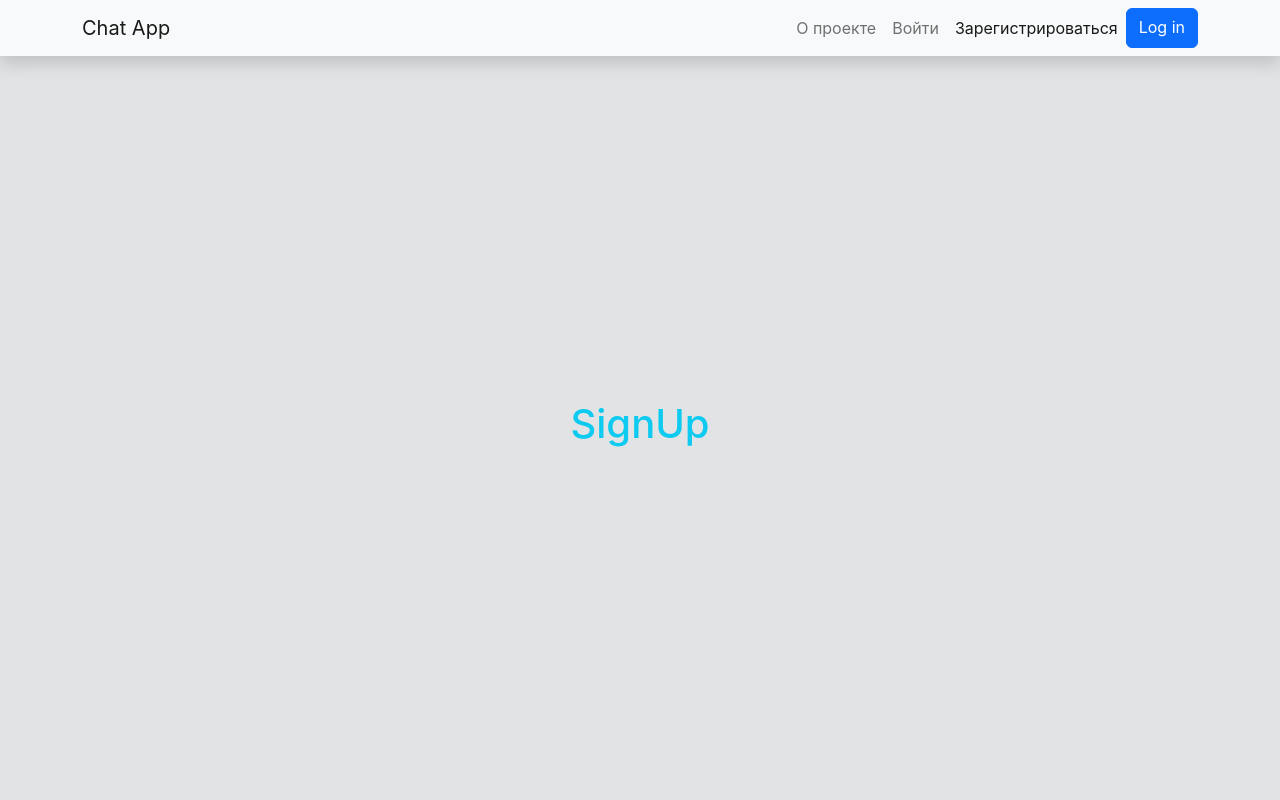
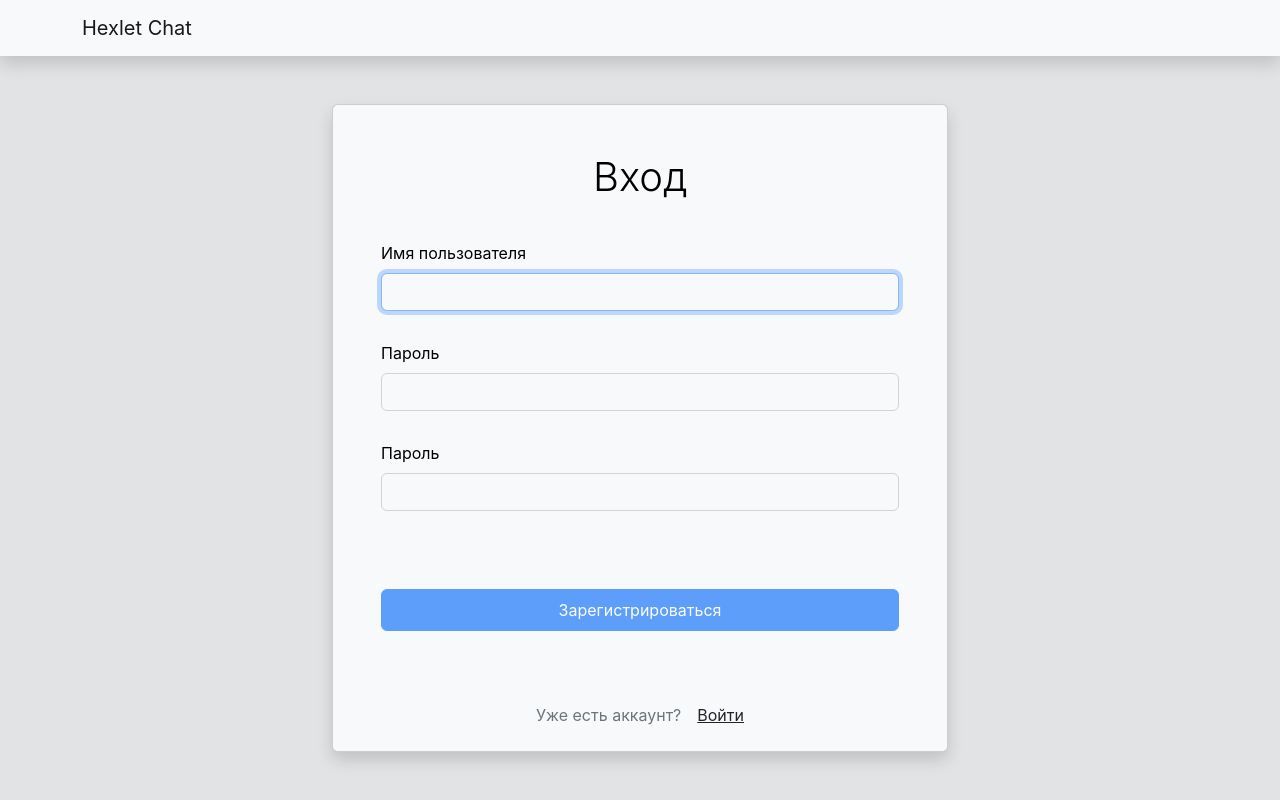
Before and after one commit to MikRyam/frontend-project-12, a React (Create React App) app in the folder frontend/: page /signup in a window 1280 px wide. Built offline with nearby package versions, Linux system fonts and the light colour scheme; no server answers.

Commit message:
add signup, fix adding channel

```diff
--- a/frontend/src/AppRoutes.js
+++ b/frontend/src/AppRoutes.js
@@ -4,7 +4,6 @@ import useAuth from './hooks';
 import './App.css';
 import Layout from './components/Layout';
 import Chat from './Pages/Chat';
-import About from './Pages/About';
 import SignIn from './Pages/SignIn';
 import SignUp from './Pages/SignUp';
 import NotFoundPage from './Pages/NotFoundPage';
@@ -28,7 +27,6 @@ const AppRoutes = () => {
             </PrivateRoute>
           }
         />
-        <Route path="about" element={<About />} />
         <Route path="login" element={<SignIn />} />
         <Route path="signup" element={<SignUp />} />
       </Route>
--- a/frontend/src/Pages/About.jsx
+++ /dev/null
@@ -1,15 +0,0 @@
-import React from 'react';
-import { Row } from 'react-bootstrap';
-import Container from 'react-bootstrap/Container';
-
-const About = () => {
-  return (
-    <Container className="h-100 bg-dark bg-opacity-10 mx-auto" fluid>
-      <Row className="justify-content-center align-content-center h-100 text-center text-info">
-        <h1>About</h1>
-      </Row>
-    </Container>
-  );
-};
-
-export default About;
--- a/frontend/src/Pages/SignIn.jsx
+++ b/frontend/src/Pages/SignIn.jsx
@@ -11,7 +11,7 @@ import useAuth from '../hooks';
 import Loading from '../components/Loading';
 
 const SignIn = () => {
-  const inputRef = useRef();
+  const inputRef = useRef(null);
   const [authFailed, setAuthFailed] = useState(false);
   const navigate = useNavigate();
   const auth = useAuth();
--- a/frontend/src/Pages/SignUp.jsx
+++ b/frontend/src/Pages/SignUp.jsx
@@ -1,12 +1,195 @@
-import React from 'react';
-import { Row } from 'react-bootstrap';
+import React, { useEffect, useRef, useState } from 'react';
 import Container from 'react-bootstrap/Container';
+import { Card, Col, Row, Form, Button } from 'react-bootstrap';
+import { Link, useNavigate } from 'react-router-dom';
+import * as yup from 'yup';
+import { useFormik } from 'formik';
+import axios from 'axios';
+import styles from './SignIn.module.css';
+import routes from '../routes';
+import useAuth from '../hooks';
+import Loading from '../components/Loading';
 
 const SignUp = () => {
+  const inputRef = useRef(null);
+  const [regFailed, setRegFailed] = useState(false);
+  const navigate = useNavigate();
+  const auth = useAuth();
+
+  useEffect(() => {
+    inputRef.current.focus();
+  }, []);
+
+  const signUpValidation = yup.object().shape({
+    username: yup
+      .string()
+      .trim()
+      .min(3, 'От 3 до 20 символов')
+      .max(20, 'От 3 до 20 символов')
+      .typeError()
+      .required('Обязательное поле'),
+    password: yup
+      .string()
+      .trim()
+      .min(6, 'Не менее 6 символов')
+      .max(30, 'Не более 30 символов')
+      .typeError()
+      .required('Обязательное поле'),
+    confirmPassword: yup
+      .string()
+      .test(
+        'confirmPassword',
+        'Пароли должны совпадать',
+        (password, context) => password === context.parent.password,
+      ),
+  });
+
+  const formik = useFormik({
+    initialValues: {
+      username: '',
+      password: '',
+      confirmPassword: '',
+    },
+    validationSchema: signUpValidation,
+    onSubmit: async (values, actions) => {
+      try {
+        actions.setSubmitting(true);
+        console.log(values);
+        const response = await axios.post(routes.signupPath(), values);
+        localStorage.setItem('user', JSON.stringify(response.data));
+        auth.logIn();
+        setRegFailed(false);
+        actions.setSubmitting(false);
+        navigate(routes.homePagePath());
+      } catch (err) {
+        actions.setSubmitting(false);
+        if (!err.isAxiosError) {
+          console.log('неизвестная ошибка');
+          throw err;
+        }
+        if (err.response?.status === 409) {
+          setRegFailed(true);
+          inputRef.current.select();
+        } else {
+          console.log('ошибка сети');
+          throw err;
+        }
+        return values;
+      }
+    },
+  });
+
   return (
-    <Container className="h-100 bg-dark bg-opacity-10 mx-auto" fluid>
-      <Row className="justify-content-center align-content-center h-100 text-center text-info">
-        <h1>SignUp</h1>
+    <Container className="h-100 bg-dark bg-opacity-10" fluid>
+      <Row className="justify-content-center align-content-center h-100">
+        <Col xs={12} md={6} xxl={4} className="mt-5 mb-5">
+          <Card className="shadow bg-light text-black">
+            <Card.Body className="p-lg-4 p-xl-5">
+              <h1 className="mb-4 fw-light text-center">Вход</h1>
+              <div className="pt-lg-3">
+                <Form onSubmit={formik.handleSubmit} noValidate>
+                  <Form.Group className={styles.formGroup}>
+                    <Form.Label htmlFor="username">Имя пользователя</Form.Label>
+                    <Form.Control
+                      onChange={formik.handleChange}
+                      value={formik.values.username}
+                      onBlur={formik.handleBlur}
+                      className={`form-input bg-light text-black`}
+                      name="username"
+                      id="username"
+                      autoComplete="username"
+                      required
+                      isInvalid={
+                        (formik.touched.username && formik.errors.username) ||
+                        regFailed
+                      }
+                      ref={inputRef}
+                    />
+                    <Form.Control.Feedback type="invalid">
+                      {formik.errors.username}
+                    </Form.Control.Feedback>
+                  </Form.Group>
+                  <Form.Group className={styles.formGroup}>
+                    <Form.Label htmlFor="password">Пароль</Form.Label>
+                    <Form.Control
+                      onChange={formik.handleChange}
+                      value={formik.values.password}
+                      onBlur={formik.handleBlur}
+                      type="password"
+                      className="form-input bg-light text-black"
+                      name="password"
+                      id="password"
+                      autoComplete="new-password"
+                      required
+                      isInvalid={
+                        (formik.touched.password && formik.errors.password) ||
+                        regFailed
+                      }
+                    />
+
+                    <Form.Control.Feedback type="invalid">
+                      {formik.errors.password}
+                    </Form.Control.Feedback>
+                  </Form.Group>
+                  <Form.Group className={styles.formGroup}>
+                    <Form.Label htmlFor="confirmPassword">Пароль</Form.Label>
+                    <Form.Control
+                      onChange={formik.handleChange}
+                      value={formik.values.confirmPassword}
+                      onBlur={formik.handleBlur}
+                      type="password"
+                      className="form-input bg-light text-black"
+                      name="confirmPassword"
+                      id="confirmPassword"
+                      autoComplete="new-password"
+                      required
+                      isInvalid={
+                        (formik.touched.confirmPassword &&
+                          formik.errors.confirmPassword) ||
+                        regFailed
+                      }
+                    />
+
+                    <Form.Control.Feedback type="invalid">
+                      {formik.errors.confirmPassword ||
+                        'Такой пользователь уже существует'}
+                    </Form.Control.Feedback>
+                  </Form.Group>
+
+                  <Button
+                    type="submit"
+                    variant="primary"
+                    className="w-100 pb-2 pt-2 mt-5"
+                    data-disable-with="Зарегистрироваться"
+                    disabled={
+                      formik.errors.username ||
+                      formik.errors.password ||
+                      formik.errors.confirmPassword ||
+                      !formik.values.username ||
+                      !formik.values.password ||
+                      !formik.values.confirmPassword ||
+                      formik.isSubmitting
+                    }
+                  >
+                    {formik.isSubmitting ? (
+                      <Loading />
+                    ) : (
+                      <span>Зарегистрироваться</span>
+                    )}
+                  </Button>
+                </Form>
+              </div>
+            </Card.Body>
+            <Card.Footer className="border-top-0 text-center py-3 bg-light">
+              <div className="py-lg-2 d-flex justify-content-center gap-3">
+                <span className="text-muted">Уже есть аккаунт?</span>
+                <Link className="link-dark" to="/login">
+                  Войти
+                </Link>
+              </div>
+            </Card.Footer>
+          </Card>
+        </Col>
       </Row>
     </Container>
   );
--- a/frontend/src/components/AuthButton.jsx
+++ /dev/null
@@ -1,19 +0,0 @@
-import { Link, useLocation } from 'react-router-dom';
-import useAuth from '../hooks';
-import { Button } from 'react-bootstrap';
-import routes from '../routes';
-
-const AuthButton = () => {
-  const auth = useAuth();
-  const location = useLocation();
-
-  return auth.loggedIn ? (
-    <Button onClick={auth.logOut}>Log out</Button>
-  ) : (
-    <Button as={Link} to={routes.loginPagePath()} state={{ from: location }}>
-      Log in
-    </Button>
-  );
-};
-
-export default AuthButton;
--- a/frontend/src/components/Header.jsx
+++ b/frontend/src/components/Header.jsx
@@ -4,11 +4,12 @@ import Nav from 'react-bootstrap/Nav';
 import Navbar from 'react-bootstrap/Navbar';
 import { NavLink } from 'react-router-dom';
 import routes from '../routes';
-import AuthButton from './AuthButton';
+import useAuth from '../hooks';
+import { Button } from 'react-bootstrap';
 
 const Header = () => {
+  const auth = useAuth();
   return (
-    // fixed="top"
     <Navbar
       collapseOnSelect
       expand="lg"
@@ -18,7 +19,7 @@ const Header = () => {
     >
       <Container>
         <NavLink className="navbar-brand" to={routes.homePagePath()}>
-          Chat App
+          Hexlet Chat
         </NavLink>
         <Navbar.Toggle aria-controls="responsive-navbar-nav" />
         <Navbar.Collapse
@@ -26,16 +27,7 @@ const Header = () => {
           id="responsive-navbar-nav"
         >
           <Nav>
-            <NavLink className="nav-link" to={routes.aboutPagePath()}>
-              О проекте
-            </NavLink>
-            <NavLink className="nav-link" to={routes.loginPagePath()}>
-              Войти
-            </NavLink>
-            <NavLink className="nav-link" to={routes.signUpPagePath()}>
-              Зарегистрироваться
-            </NavLink>
-            <AuthButton />
+            {auth.loggedIn && <Button onClick={auth.logOut}>Выйти</Button>}
           </Nav>
         </Navbar.Collapse>
       </Container>
--- a/frontend/src/features/channels/channelsSlice.js
+++ b/frontend/src/features/channels/channelsSlice.js
@@ -14,7 +14,6 @@ const channelsSlice = createSlice({
   reducers: {
     addChannel: (state, action) => {
       state.channels.push(action.payload);
-      state.currentChannelId = action.payload.id;
     },
     removeChannel: (state, action) => {
       state.channels = state.channels.filter(
--- a/frontend/src/routes.js
+++ b/frontend/src/routes.js
@@ -2,6 +2,7 @@ const apiPath = '/api/v1';
 
 const routes = {
   loginPath: () => [apiPath, 'login'].join('/'),
+  signupPath: () => [apiPath, 'signup'].join('/'),
   getDataPath: () => [apiPath, 'data'].join('/'),
   homePagePath: () => '/',
   aboutPagePath: () => '/about',
```
Also changed, not shown: frontend/src/socketIo/socketAPI.js (+5 -4 lines).
